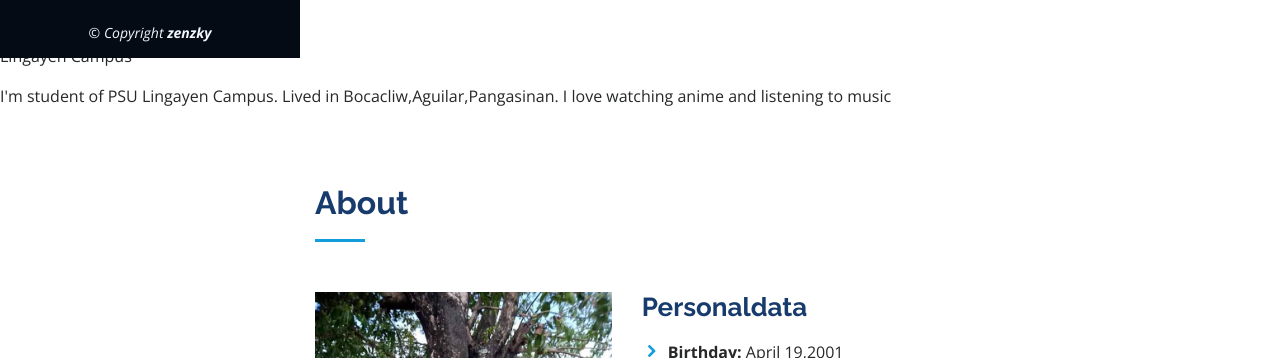
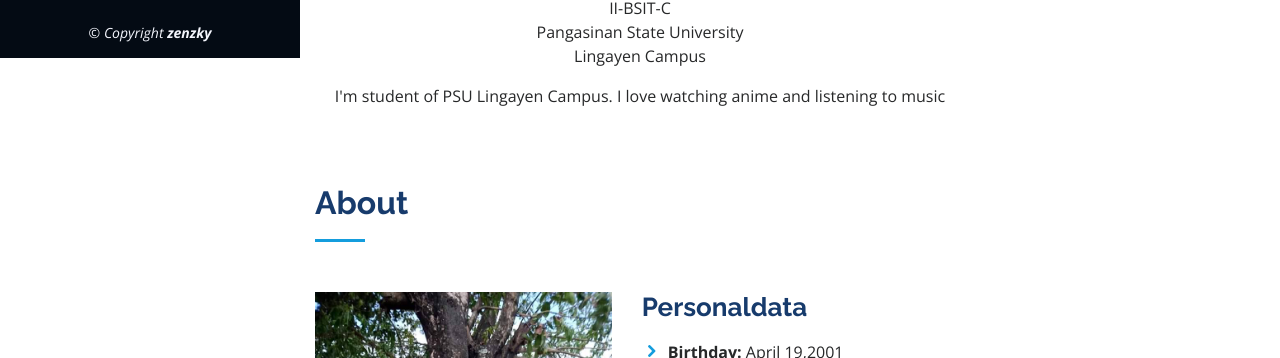
Before and after one commit to BenzenPascua/mypersonalsite, a plain HTML site: page index.html in a window 1280 px wide. Shown: the part 742-1100 px from the top of the page. Drawn offline with nearby package versions, Linux system fonts and the light colour scheme.

Commit message:
Add files via upload

```diff
--- a/index.html
+++ b/index.html
@@ -65,13 +65,20 @@
 
   <!-- ======= Hero Section ======= -->
 <img src="2.jpg" class="img-fluid" alt="" height="42%" width="100%">
+<style>
+div.a {
+	text-align: center;
+}
+</style>
 
+
+<div class="a">
       <b><h1>Benzen Pascua</h1></b>
       II-BSIT-C <br>
       Pangasinan State University <br>
       Lingayen Campus <br></p>
       <p>I'm student of PSU Lingayen Campus.
-      Lived in Bocacliw,Aguilar,Pangasinan.
+
       I love watching anime and listening to music</p>
     </div>
   </section><!-- End Hero -->
```
